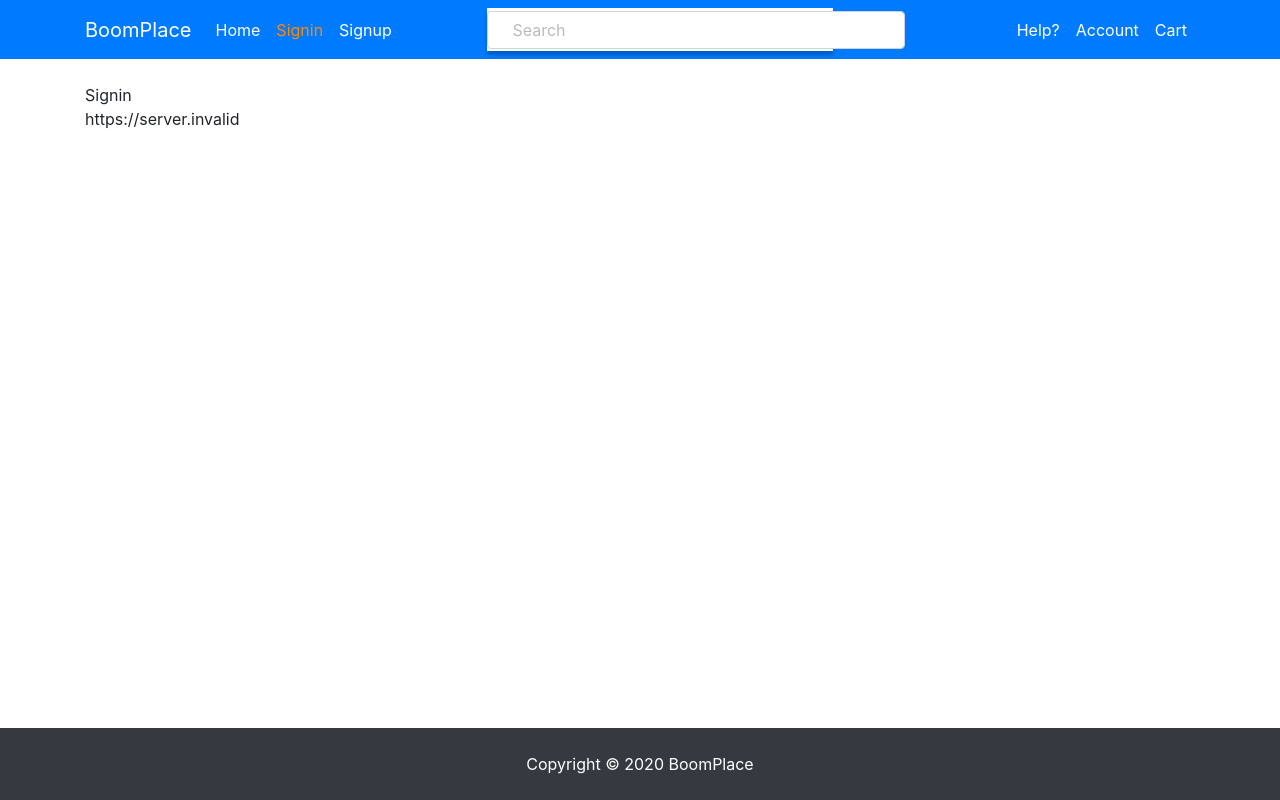
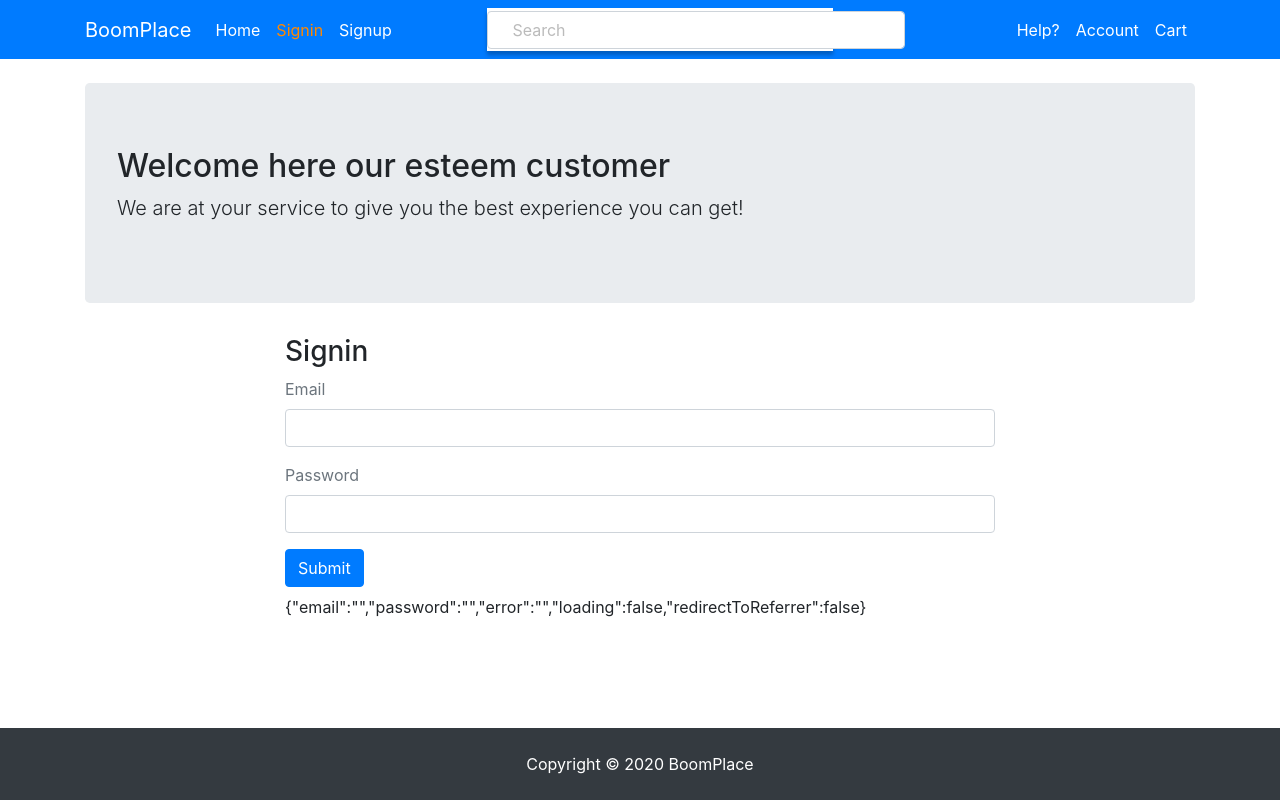
Before and after one commit to uimarshall/MERN-ECOMM, a React (Create React App) app in the folder client/: page /signin in a window 1280 px wide. Built offline with nearby package versions, Linux system fonts and the light colour scheme; no server answers.

Commit message:
Implement frontend signup, login, signout

```diff
--- /dev/null
+++ b/client/src/components/auth/index.js
@@ -0,0 +1,91 @@
+import { API } from "../../config";
+
+/**SIGN UP */
+// Function to post data to Db
+export const signUpUser = (user) => {
+	//return is used to turn fetch to promise or make promise available
+	return fetch(`${API}/users/signup`, {
+		method: "POST",
+		headers: {
+			Accept: "application/json",
+			"Content-Type": "application/json",
+		},
+		// Convert the obj sent from handleSubmit to json string
+		// Only JSON str can be sent to the backend
+		body: JSON.stringify(user),
+	})
+		.then((res) => {
+			return res.json();
+		})
+		.catch((err) => {
+			console.log(err);
+		});
+};
+
+/**SIGN IN */
+export const signInUser = (user) => {
+	//return is used to turn fetch to promise or make promise available
+	return fetch(`${API}/users/signin`, {
+		method: "POST",
+		headers: {
+			Accept: "application/json",
+			"Content-Type": "application/json",
+		},
+		// Convert the obj sent from handleSubmit to json string
+		// Only JSON str can be sent to the backend
+		body: JSON.stringify(user),
+	})
+		.then((res) => {
+			return res.json();
+		})
+		.catch((err) => {
+			console.log(err);
+		});
+};
+
+/**SAVE SIGNIN USER TO LOCAL STORAGE */
+// STEPS
+// 1. Get the token coming from the user signin
+// 2. store the token in local storage in JSON format wt key 'jwt'
+// Execute next middleware with next()
+export const authenticateSignInUser = (userTokenData, next) => {
+	// localStorage is a pty of the window object
+	if (typeof window !== "undefined") {
+		//check to see that window object is available
+		localStorage.setItem("jwt", JSON.stringify(userTokenData)); //convert the Js obj to Json strings,localStorage stores only JSON
+		next();
+	}
+};
+
+/**SIGN OUT USER */
+// To achieve this, you clear the signin user token frm localStorage
+export const signOutUser = (next) => {
+	if (typeof window !== "undefined") {
+		//check to see that window object is available
+		localStorage.removeItem("jwt");
+		next();
+		// Make req to Backend to signout user
+		return fetch(`${API}/users/signout`, {
+			method: "GET",
+		})
+			.then((response) => {
+				console.log("out", response);
+			})
+			.catch((err) => {
+				console.log(err);
+			});
+	}
+};
+
+/**SHOW/HIDE SIGNIN SIGNOUT CONDITIONALLY */
+export const isAuthenticated = () => {
+	if (typeof window == "undefined") {
+		return false;
+	}
+	if (localStorage.getItem("jwt")) {
+		//check if 'jwt is present in localStorage or if a user in signedin after signup
+		return JSON.parse(localStorage.getItem("jwt")); //use the token to authenticate user
+	} else {
+		return false; //esle do nothing
+	}
+};
--- a/client/src/components/layout/Navbar.js
+++ b/client/src/components/layout/Navbar.js
@@ -1,6 +1,7 @@
 import React, { Component } from "react";
 
 import { Link, withRouter } from "react-router-dom";
+import { signOutUser, isAuthenticated } from "../auth";
 const isActive = (history, path) => {
 	if (history.location.pathname === path) {
 		return { color: "#ff8800" };
@@ -29,6 +30,8 @@ const Navbar = ({ history }) => {
 									Home <span className="sr-only">(current)</span>
 								</Link>
 							</li>
+							{!isAuthenticated() && (
+								<>
 									<li className="nav-item">
 										<Link
 											className="nav-link"
@@ -41,10 +44,26 @@ const Navbar = ({ history }) => {
 										<Link
 											className="nav-link"
 											style={isActive(history, "/signup")}
-									to="signup">
+											to="signin">
 											Signup
 										</Link>
 									</li>
+								</>
+							)}
+							{isAuthenticated() && (
+								<li className="nav-item">
+									<span
+										className="nav-link"
+										style={{ cursor: "pointer", color: "#fff" }}
+										onClick={() => {
+											signOutUser(() => {
+												history.push("/");
+											});
+										}}>
+										Signout
+									</span>
+								</li>
+							)}
 						</ul>
 					</div>
 					<div className="flex-grow-1 d-flex">
--- a/client/src/components/user/SignIn.js
+++ b/client/src/components/user/SignIn.js
@@ -1,12 +1,120 @@
-import React from "react";
-import { API } from "../../config";
+import React, { useState } from "react";
+import Layout from "../layout/Layout";
+import { Link, Redirect } from "react-router-dom";
+import { signInUser, authenticateSignInUser } from "../auth";
 
 const SignIn = () => {
+	const [values, setValues] = useState({
+		email: "",
+		password: "",
+		error: "",
+		loading: false,
+		redirectToReferrer: false,
+	});
+
+	// Anytime there is an event in the form, we hv to grab d change and update the state
+	// handleChange is a higher order fn, which is a fn returning another fn
+	const { email, password, error, loading, redirectToReferrer } = values;
+	const handleChange = (name) => (e) => {
+		setValues({ ...values, error: false, [name]: e.target.value });
+	};
+
+	const handleSubmit = (e) => {
+		e.preventDefault();
+		setValues({ ...values, error: false, loading: true });
+		// Frm d User Model, a user must hv name, email,password,set these fields to what is
+		// coming the state(values) as destructured above
+		// Take the form entries stored in d state and submit(click submit) to backend using 'signUp() function'
+		let newUser = { email: email, password: password };
+		// Javascript object being received as newUser
+		signInUser(newUser).then((data) => {
+			if (data.message) {
+				console.log(data.message);
+				setValues({ ...values, error: data.message, loading: false }); //if 'error',populate the error in the state with 'data.error'
+			} else {
+				authenticateSignInUser(data, () => {
+					setValues({
+						...values,
+						redirectToReferrer: true,
+					});
+				});
+			}
+		});
+	};
+
+	// Curly braces attract 'return' statement
+
+	const showError = () => {
+		console.log(error);
+
+		return (
+			//if no error, dont display the div, else display the error
+			<div
+				className="alert alert-danger"
+				style={{ display: error ? "" : "none" }}>
+				{error}
+			</div>
+		);
+	};
+
+	// Prenthesis wtout curly braces does not attarct 'return'
+	const showLoading = () =>
+		loading && (
+			<div className="alert alert-info">
+				<h2>Loading...</h2>
+			</div>
+		);
+
+	const redirectUser = () => {
+		if (redirectToReferrer) {
+			return <Redirect to="/" />;
+		}
+	};
+
+	const signInForm = () => (
+		<form className="mb-2" onSubmit={handleSubmit}>
+			<div className="form-group">
+				<label className="text-muted" htmlFor="">
+					Email
+				</label>
+				<input
+					onChange={handleChange("email")}
+					type="email"
+					className="form-control"
+					value={email}
+				/>
+			</div>
+			<div className="form-group">
+				<label className="text-muted" htmlFor="">
+					Password
+				</label>
+				<input
+					onChange={handleChange("password")}
+					type="password"
+					className="form-control"
+					value={password}
+				/>
+			</div>
+			<button type="submit" className="btn btn-primary">
+				Submit
+			</button>
+		</form>
+	);
+
 	return (
-		<div>
-			<div>Signin</div>
-			<div>{API}</div>
-		</div>
+		<Layout
+			className="mb-5"
+			title="Welcome here our esteem customer"
+			description="We are at your service to give you the best experience you can get!">
+			<div className="container col-md-8 offset-md-2">
+				<h3>Signin</h3>
+				{showLoading()}
+				{showError()}
+				{signInForm()}
+				{redirectUser()}
+				{JSON.stringify(values)}
+			</div>
+		</Layout>
 	);
 };
 
--- a/client/src/components/user/SignUp.js
+++ b/client/src/components/user/SignUp.js
@@ -1,6 +1,7 @@
 import React, { useState } from "react";
-import { API } from "../../config";
 import Layout from "../layout/Layout";
+import { Link } from "react-router-dom";
+import { signUpUser } from "../auth";
 
 // ==========================TODO'S==================================
 /** 1. Declare the state variable as 'values'
@@ -13,7 +14,7 @@ const SignUp = () => {
 		name: "",
 		email: "",
 		password: "",
-		error: "",
+		error: [],
 		success: false,
 	});
 
@@ -24,37 +25,18 @@ const SignUp = () => {
 		setValues({ ...values, error: false, [name]: e.target.value });
 	};
 
-	// Function to post data to Db
-	const signUpUser = (user) => {
-		//return is used to turn fetch to promise
-		return fetch(`${API}/users/signup`, {
-			method: "POST",
-			headers: {
-				Accept: "application/json",
-				"Content-Type": "application/json",
-			},
-			// Convert the obj sent from handleSubmit to json string
-			// Only JSON str can be sent to the backend
-			body: JSON.stringify(user),
-		})
-			.then((res) => {
-				return res.json();
-			})
-			.catch((err) => {
-				console.log(err);
-			});
-	};
-
 	const handleSubmit = (e) => {
 		e.preventDefault();
+		setValues({ ...values, error: false });
 		// Frm d User Model, a user must hv name, email,password,set these fields to what is
 		// coming the state(values) as destructured above
 		// Take the form entries stored in d state and submit(click submit) to backend using 'signUp() function'
 		let newUser = { name: name, email: email, password: password };
 		// Javascript object being received as newUser
 		signUpUser(newUser).then((data) => {
-			if (data.error) {
-				setValues({ ...values, error: data.message });
+			if (data.errors) {
+				// console.log(data.errors);
+				setValues({ ...values, error: data.errors, success: false }); //if 'error',populate the error in the state with 'data.error'
 			} else {
 				setValues({
 					...values,
@@ -67,6 +49,35 @@ const SignUp = () => {
 			}
 		});
 	};
+
+	// Curly braces attract 'return' statement
+
+	const showError = () => {
+		console.log(error);
+		return Object.keys(error).map((key, index) => {
+			console.log(error[key]);
+			return (
+				//if no error, dont display the div, else display the error
+				<div
+					key={index}
+					className="alert alert-danger"
+					style={{ display: key ? "" : "none" }}>
+					{error[key].name}
+					{error[key].email}
+					{error[key].password}
+				</div>
+			);
+		});
+	};
+
+	// Prenthesis wtout curly braces does not attarct 'return'
+	const showSuccess = () => (
+		<div
+			className="alert alert-info"
+			style={{ display: success ? "" : "none" }}>
+			Account Created Successfully, Please <Link to="/signin">Sign In</Link>.
+		</div>
+	);
 
 	const signUpForm = () => (
 		<form className="mb-2" onSubmit={handleSubmit}>
@@ -109,26 +120,6 @@ const SignUp = () => {
 		</form>
 	);
 
-	// Curly braces attract 'return' statement
-	const showError = () => {
-		return (
-			<div
-				className="alert alert-danger"
-				style={{ display: error ? "" : "none" }}>
-				{error}
-			</div>
-		);
-	};
-
-	// Prenthesis wtout curly braces does not attarct 'return'
-	const showSuccess = () => (
-		<div
-			className="alert alert-info"
-			style={{ display: success ? "" : "none" }}>
-			Successfully signed up, Please Sign In
-		</div>
-	);
-
 	return (
 		<Layout
 			className="mb-5"
@@ -141,7 +132,6 @@ const SignUp = () => {
 				{signUpForm()}
 				{JSON.stringify(values)}
 			</div>
-			<div>{API}</div>
 		</Layout>
 	);
 };
```
Lines whose indentation alone changed are shown as unchanged.
